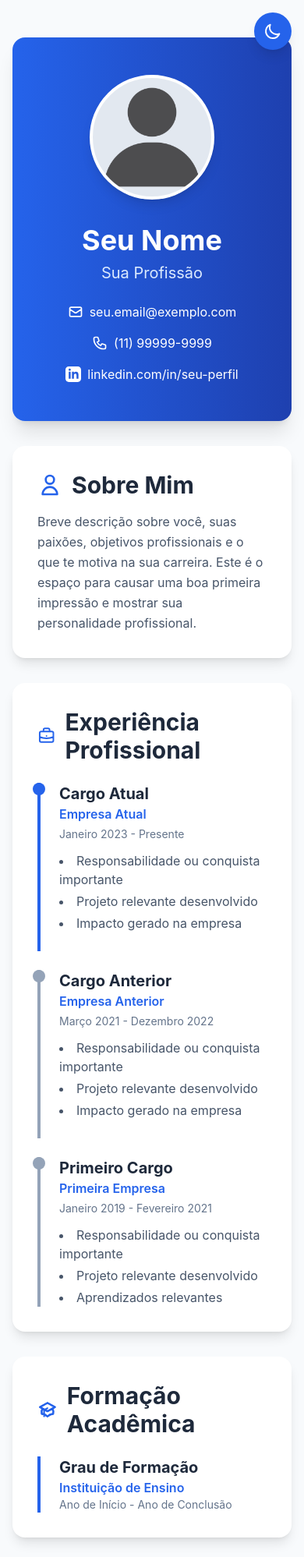
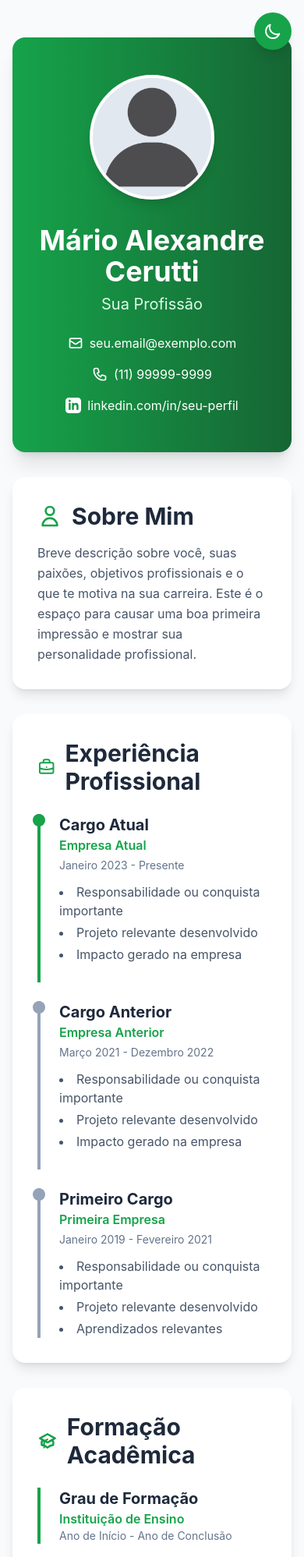
Before and after one commit to mariocerutti/mariocerutti.github.io, a plain HTML site: page index.html in a window 390 px wide. Shown: the top 1997 px of the page at 78% size. Drawn offline with nearby package versions, Linux system fonts and the light colour scheme.

Commit message:
Update informations color and name

```diff
--- a/index.html
+++ b/index.html
@@ -32,7 +32,7 @@
 </head>
 <body class="bg-slate-50 dark:bg-slate-900 transition-colors duration-300">
     <!-- Toggle Theme Button -->
-    <button id="themeToggle" class="fixed top-4 right-4 z-50 p-3 rounded-full bg-blue-600 hover:bg-blue-700 text-white shadow-lg transition-all duration-300 hover:scale-110">
+    <button id="themeToggle" class="fixed top-4 right-4 z-50 p-3 rounded-full bg-green-600 hover:bg-green-700 text-white shadow-lg transition-all duration-300 hover:scale-110">
         <svg id="sunIcon" class="w-6 h-6 hidden" fill="none" stroke="currentColor" viewBox="0 0 24 24">
             <path stroke-linecap="round" stroke-linejoin="round" stroke-width="2" d="M12 3v1m0 16v1m9-9h-1M4 12H3m15.364 6.364l-.707-.707M6.343 6.343l-.707-.707m12.728 0l-.707.707M6.343 17.657l-.707.707M16 12a4 4 0 11-8 0 4 4 0 018 0z"></path>
         </svg>
@@ -45,7 +45,7 @@
         <div class="max-w-5xl mx-auto">
             <!-- Header Card -->
             <div class="bg-white dark:bg-slate-800 rounded-2xl shadow-xl overflow-hidden mb-8 transform transition-all duration-300 hover:shadow-2xl">
-                <div class="bg-gradient-to-r from-blue-600 to-blue-800 dark:from-blue-700 dark:to-blue-900 px-8 py-12 sm:px-12">
+                <div class="bg-gradient-to-r from-green-600 to-green-800 dark:from-green-700 dark:to-green-900 px-8 py-12 sm:px-12">
                     <div class="flex flex-col sm:flex-row items-center gap-8">
                         <!-- Foto -->
                         <div class="flex-shrink-0">
@@ -54,8 +54,8 @@
 
                         <!-- Informações Principais -->
                         <div class="flex-1 text-center sm:text-left">
-                            <h1 class="text-4xl sm:text-5xl font-bold text-white mb-2">Seu Nome</h1>
-                            <p class="text-xl text-blue-100 mb-6">Sua Profissão</p>
+                            <h1 class="text-4xl sm:text-5xl font-bold text-white mb-2">Mário Alexandre Cerutti</h1>
+                            <p class="text-xl text-green-100 mb-6">Sua Profissão</p>
 
                             <!-- Contatos -->
                             <div class="flex flex-col sm:flex-row gap-4 text-white">
@@ -63,19 +63,19 @@
                                     <svg class="w-5 h-5" fill="none" stroke="currentColor" viewBox="0 0 24 24">
                                         <path stroke-linecap="round" stroke-linejoin="round" stroke-width="2" d="M3 8l7.89 5.26a2 2 0 002.22 0L21 8M5 19h14a2 2 0 002-2V7a2 2 0 00-2-2H5a2 2 0 00-2 2v10a2 2 0 002 2z"></path>
                                     </svg>
-                                    <a href="mailto:seu.email@exemplo.com" class="hover:text-blue-200 transition-colors">seu.email@exemplo.com</a>
+                                    <a href="mailto:seu.email@exemplo.com" class="hover:text-green-200 transition-colors">seu.email@exemplo.com</a>
                                 </div>
                                 <div class="flex items-center justify-center sm:justify-start gap-2">
                                     <svg class="w-5 h-5" fill="none" stroke="currentColor" viewBox="0 0 24 24">
                                         <path stroke-linecap="round" stroke-linejoin="round" stroke-width="2" d="M3 5a2 2 0 012-2h3.28a1 1 0 01.948.684l1.498 4.493a1 1 0 01-.502 1.21l-2.257 1.13a11.042 11.042 0 005.516 5.516l1.13-2.257a1 1 0 011.21-.502l4.493 1.498a1 1 0 01.684.949V19a2 2 0 01-2 2h-1C9.716 21 3 14.284 3 6V5z"></path>
                                     </svg>
-                                    <a href="tel:+5511999999999" class="hover:text-blue-200 transition-colors">(11) 99999-9999</a>
+                                    <a href="tel:+5511999999999" class="hover:text-green-200 transition-colors">(11) 99999-9999</a>
                                 </div>
                                 <div class="flex items-center justify-center sm:justify-start gap-2">
                                     <svg class="w-5 h-5" fill="currentColor" viewBox="0 0 24 24">
                                         <path d="M19 0h-14c-2.761 0-5 2.239-5 5v14c0 2.761 2.239 5 5 5h14c2.762 0 5-2.239 5-5v-14c0-2.761-2.238-5-5-5zm-11 19h-3v-11h3v11zm-1.5-12.268c-.966 0-1.75-.79-1.75-1.764s.784-1.764 1.75-1.764 1.75.79 1.75 1.764-.783 1.764-1.75 1.764zm13.5 12.268h-3v-5.604c0-3.368-4-3.113-4 0v5.604h-3v-11h3v1.765c1.396-2.586 7-2.777 7 2.476v6.759z"/>
                                     </svg>
-                                    <a href="https://www.linkedin.com/in/seu-perfil" target="_blank" class="hover:text-blue-200 transition-colors">linkedin.com/in/seu-perfil</a>
+                                    <a href="https://www.linkedin.com/in/seu-perfil" target="_blank" class="hover:text-green-200 transition-colors">linkedin.com/in/seu-perfil</a>
                                 </div>
                             </div>
                         </div>
@@ -86,7 +86,7 @@
             <!-- Sobre Mim -->
             <div class="bg-white dark:bg-slate-800 rounded-2xl shadow-lg p-8 mb-8 transform transition-all duration-300 hover:shadow-xl">
                 <h2 class="text-3xl font-bold text-slate-800 dark:text-white mb-4 flex items-center gap-3">
-                    <svg class="w-8 h-8 text-blue-600 dark:text-blue-400" fill="none" stroke="currentColor" viewBox="0 0 24 24">
+                    <svg class="w-8 h-8 text-green-600 dark:text-green-400" fill="none" stroke="currentColor" viewBox="0 0 24 24">
                         <path stroke-linecap="round" stroke-linejoin="round" stroke-width="2" d="M16 7a4 4 0 11-8 0 4 4 0 018 0zM12 14a7 7 0 00-7 7h14a7 7 0 00-7-7z"></path>
                     </svg>
                     Sobre Mim
@@ -100,7 +100,7 @@
             <!-- Experiências Profissionais -->
             <div class="bg-white dark:bg-slate-800 rounded-2xl shadow-lg p-8 mb-8 transform transition-all duration-300 hover:shadow-xl">
                 <h2 class="text-3xl font-bold text-slate-800 dark:text-white mb-6 flex items-center gap-3">
-                    <svg class="w-8 h-8 text-blue-600 dark:text-blue-400" fill="none" stroke="currentColor" viewBox="0 0 24 24">
+                    <svg class="w-8 h-8 text-green-600 dark:text-green-400" fill="none" stroke="currentColor" viewBox="0 0 24 24">
                         <path stroke-linecap="round" stroke-linejoin="round" stroke-width="2" d="M21 13.255A23.931 23.931 0 0112 15c-3.183 0-6.22-.62-9-1.745M16 6V4a2 2 0 00-2-2h-4a2 2 0 00-2 2v2m4 6h.01M5 20h14a2 2 0 002-2V8a2 2 0 00-2-2H5a2 2 0 00-2 2v10a2 2 0 002 2z"></path>
                     </svg>
                     Experiência Profissional
@@ -108,10 +108,10 @@
 
                 <div class="space-y-6">
                     <!-- Experiência 1 -->
-                    <div class="border-l-4 border-blue-600 dark:border-blue-400 pl-6 pb-6 relative">
-                        <div class="absolute w-4 h-4 bg-blue-600 dark:bg-blue-400 rounded-full -left-[10px] top-0"></div>
+                    <div class="border-l-4 border-green-600 dark:border-green-400 pl-6 pb-6 relative">
+                        <div class="absolute w-4 h-4 bg-green-600 dark:bg-green-400 rounded-full -left-[10px] top-0"></div>
                         <h3 class="text-xl font-bold text-slate-800 dark:text-white">Cargo Atual</h3>
-                        <p class="text-blue-600 dark:text-blue-400 font-semibold mb-1">Empresa Atual</p>
+                        <p class="text-green-600 dark:text-green-400 font-semibold mb-1">Empresa Atual</p>
                         <p class="text-slate-500 dark:text-slate-400 text-sm mb-3">Janeiro 2023 - Presente</p>
                         <ul class="list-disc list-inside text-slate-600 dark:text-slate-300 space-y-1">
                             <li>Responsabilidade ou conquista importante</li>
@@ -124,7 +124,7 @@
                     <div class="border-l-4 border-slate-400 dark:border-slate-600 pl-6 pb-6 relative">
                         <div class="absolute w-4 h-4 bg-slate-400 dark:bg-slate-600 rounded-full -left-[10px] top-0"></div>
                         <h3 class="text-xl font-bold text-slate-800 dark:text-white">Cargo Anterior</h3>
-                        <p class="text-blue-600 dark:text-blue-400 font-semibold mb-1">Empresa Anterior</p>
+                        <p class="text-green-600 dark:text-green-400 font-semibold mb-1">Empresa Anterior</p>
                         <p class="text-slate-500 dark:text-slate-400 text-sm mb-3">Março 2021 - Dezembro 2022</p>
                         <ul class="list-disc list-inside text-slate-600 dark:text-slate-300 space-y-1">
                             <li>Responsabilidade ou conquista importante</li>
@@ -137,7 +137,7 @@
                     <div class="border-l-4 border-slate-400 dark:border-slate-600 pl-6 relative">
                         <div class="absolute w-4 h-4 bg-slate-400 dark:bg-slate-600 rounded-full -left-[10px] top-0"></div>
                         <h3 class="text-xl font-bold text-slate-800 dark:text-white">Primeiro Cargo</h3>
-                        <p class="text-blue-600 dark:text-blue-400 font-semibold mb-1">Primeira Empresa</p>
+                        <p class="text-green-600 dark:text-green-400 font-semibold mb-1">Primeira Empresa</p>
                         <p class="text-slate-500 dark:text-slate-400 text-sm mb-3">Janeiro 2019 - Fevereiro 2021</p>
                         <ul class="list-disc list-inside text-slate-600 dark:text-slate-300 space-y-1">
                             <li>Responsabilidade ou conquista importante</li>
@@ -151,7 +151,7 @@
             <!-- Formação Acadêmica -->
             <div class="bg-white dark:bg-slate-800 rounded-2xl shadow-lg p-8 mb-8 transform transition-all duration-300 hover:shadow-xl">
                 <h2 class="text-3xl font-bold text-slate-800 dark:text-white mb-6 flex items-center gap-3">
-                    <svg class="w-8 h-8 text-blue-600 dark:text-blue-400" fill="none" stroke="currentColor" viewBox="0 0 24 24">
+                    <svg class="w-8 h-8 text-green-600 dark:text-green-400" fill="none" stroke="currentColor" viewBox="0 0 24 24">
                         <path stroke-linecap="round" stroke-linejoin="round" stroke-width="2" d="M12 14l9-5-9-5-9 5 9 5z"></path>
                         <path stroke-linecap="round" stroke-linejoin="round" stroke-width="2" d="M12 14l6.16-3.422a12.083 12.083 0 01.665 6.479A11.952 11.952 0 0012 20.055a11.952 11.952 0 00-6.824-2.998 12.078 12.078 0 01.665-6.479L12 14z"></path>
                         <path stroke-linecap="round" stroke-linejoin="round" stroke-width="2" d="M12 14l9-5-9-5-9 5 9 5zm0 0l6.16-3.422a12.083 12.083 0 01.665 6.479A11.952 11.952 0 0012 20.055a11.952 11.952 0 00-6.824-2.998 12.078 12.078 0 01.665-6.479L12 14zm-4 6v-7.5l4-2.222"></path>
@@ -160,9 +160,9 @@
                 </h2>
 
                 <div class="space-y-4">
-                    <div class="border-l-4 border-blue-600 dark:border-blue-400 pl-6">
+                    <div class="border-l-4 border-green-600 dark:border-green-400 pl-6">
                         <h3 class="text-xl font-bold text-slate-800 dark:text-white">Grau de Formação</h3>
-                        <p class="text-blue-600 dark:text-blue-400 font-semibold">Instituição de Ensino</p>
+                        <p class="text-green-600 dark:text-green-400 font-semibold">Instituição de Ensino</p>
                         <p class="text-slate-500 dark:text-slate-400 text-sm">Ano de Início - Ano de Conclusão</p>
                     </div>
                 </div>
@@ -171,28 +171,28 @@
             <!-- Habilidades -->
             <div class="bg-white dark:bg-slate-800 rounded-2xl shadow-lg p-8 mb-8 transform transition-all duration-300 hover:shadow-xl">
                 <h2 class="text-3xl font-bold text-slate-800 dark:text-white mb-6 flex items-center gap-3">
-                    <svg class="w-8 h-8 text-blue-600 dark:text-blue-400" fill="none" stroke="currentColor" viewBox="0 0 24 24">
+                    <svg class="w-8 h-8 text-green-600 dark:text-green-400" fill="none" stroke="currentColor" viewBox="0 0 24 24">
                         <path stroke-linecap="round" stroke-linejoin="round" stroke-width="2" d="M9.663 17h4.673M12 3v1m6.364 1.636l-.707.707M21 12h-1M4 12H3m3.343-5.657l-.707-.707m2.828 9.9a5 5 0 117.072 0l-.548.547A3.374 3.374 0 0014 18.469V19a2 2 0 11-4 0v-.531c0-.895-.356-1.754-.988-2.386l-.548-.547z"></path>
                     </svg>
                     Habilidades
                 </h2>
 
                 <div class="grid grid-cols-2 sm:grid-cols-3 md:grid-cols-4 gap-3">
-                    <span class="px-4 py-2 bg-blue-100 dark:bg-blue-900 text-blue-800 dark:text-blue-200 rounded-lg text-center font-medium hover:scale-105 transition-transform">HTML/CSS</span>
-                    <span class="px-4 py-2 bg-blue-100 dark:bg-blue-900 text-blue-800 dark:text-blue-200 rounded-lg text-center font-medium hover:scale-105 transition-transform">JavaScript</span>
-                    <span class="px-4 py-2 bg-blue-100 dark:bg-blue-900 text-blue-800 dark:text-blue-200 rounded-lg text-center font-medium hover:scale-105 transition-transform">React</span>
-                    <span class="px-4 py-2 bg-blue-100 dark:bg-blue-900 text-blue-800 dark:text-blue-200 rounded-lg text-center font-medium hover:scale-105 transition-transform">Node.js</span>
-                    <span class="px-4 py-2 bg-blue-100 dark:bg-blue-900 text-blue-800 dark:text-blue-200 rounded-lg text-center font-medium hover:scale-105 transition-transform">Python</span>
-                    <span class="px-4 py-2 bg-blue-100 dark:bg-blue-900 text-blue-800 dark:text-blue-200 rounded-lg text-center font-medium hover:scale-105 transition-transform">Git</span>
-                    <span class="px-4 py-2 bg-blue-100 dark:bg-blue-900 text-blue-800 dark:text-blue-200 rounded-lg text-center font-medium hover:scale-105 transition-transform">SQL</span>
-                    <span class="px-4 py-2 bg-blue-100 dark:bg-blue-900 text-blue-800 dark:text-blue-200 rounded-lg text-center font-medium hover:scale-105 transition-transform">APIs REST</span>
+                    <span class="px-4 py-2 bg-green-100 dark:bg-green-900 text-green-800 dark:text-green-200 rounded-lg text-center font-medium hover:scale-105 transition-transform">HTML/CSS</span>
+                    <span class="px-4 py-2 bg-green-100 dark:bg-green-900 text-green-800 dark:text-green-200 rounded-lg text-center font-medium hover:scale-105 transition-transform">JavaScript</span>
+                    <span class="px-4 py-2 bg-green-100 dark:bg-green-900 text-green-800 dark:text-green-200 rounded-lg text-center font-medium hover:scale-105 transition-transform">React</span>
+                    <span class="px-4 py-2 bg-green-100 dark:bg-green-900 text-green-800 dark:text-green-200 rounded-lg text-center font-medium hover:scale-105 transition-transform">Node.js</span>
+                    <span class="px-4 py-2 bg-green-100 dark:bg-green-900 text-green-800 dark:text-green-200 rounded-lg text-center font-medium hover:scale-105 transition-transform">Python</span>
+                    <span class="px-4 py-2 bg-green-100 dark:bg-green-900 text-green-800 dark:text-green-200 rounded-lg text-center font-medium hover:scale-105 transition-transform">Git</span>
+                    <span class="px-4 py-2 bg-green-100 dark:bg-green-900 text-green-800 dark:text-green-200 rounded-lg text-center font-medium hover:scale-105 transition-transform">SQL</span>
+                    <span class="px-4 py-2 bg-green-100 dark:bg-green-900 text-green-800 dark:text-green-200 rounded-lg text-center font-medium hover:scale-105 transition-transform">APIs REST</span>
                 </div>
             </div>
 
             <!-- Idiomas -->
             <div class="bg-white dark:bg-slate-800 rounded-2xl shadow-lg p-8 transform transition-all duration-300 hover:shadow-xl">
                 <h2 class="text-3xl font-bold text-slate-800 dark:text-white mb-6 flex items-center gap-3">
-                    <svg class="w-8 h-8 text-blue-600 dark:text-blue-400" fill="none" stroke="currentColor" viewBox="0 0 24 24">
+                    <svg class="w-8 h-8 text-green-600 dark:text-green-400" fill="none" stroke="currentColor" viewBox="0 0 24 24">
                         <path stroke-linecap="round" stroke-linejoin="round" stroke-width="2" d="M3 5h12M9 3v2m1.048 9.5A18.022 18.022 0 016.412 9m6.088 9h7M11 21l5-10 5 10M12.751 5C11.783 10.77 8.07 15.61 3 18.129"></path>
                     </svg>
                     Idiomas
```
